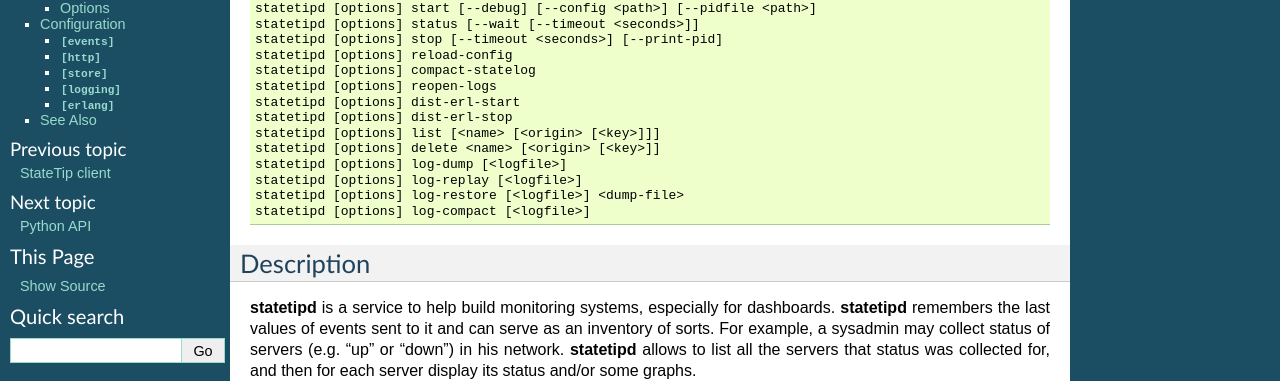
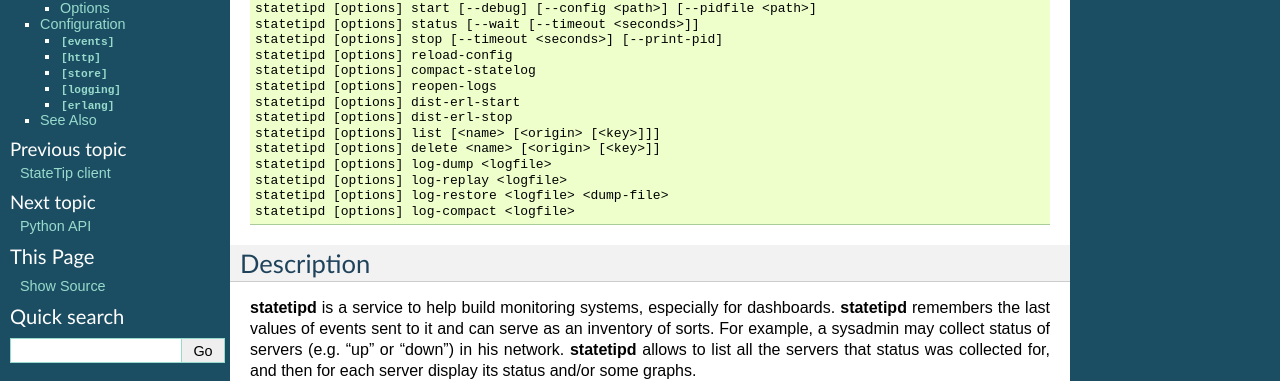
Before and after one commit to dozzie/statetip, a Sphinx documentation site: the page built from doc/manpages/daemon.rst, in a window 1280 px wide and 900 px high. Shown: the part 154-535 px from the top of the window. Built offline with Sphinx 7.4.7, drawn with Linux system fonts in a browser that asks for light colours; part of the change alters nothing that is shown; some of the changed text lies outside the part shown.

```diff
--- a/doc/manpages/daemon.rst
+++ b/doc/manpages/daemon.rst
@@ -17,10 +17,10 @@ Synopsis
     statetipd [options] dist-erl-stop
     statetipd [options] list [<name> [<origin> [<key>]]]
     statetipd [options] delete <name> [<origin> [<key>]]
-    statetipd [options] log-dump [<logfile>]
-    statetipd [options] log-replay [<logfile>]
-    statetipd [options] log-restore [<logfile>] <dump-file>
-    statetipd [options] log-compact [<logfile>]
+    statetipd [options] log-dump <logfile>
+    statetipd [options] log-replay <logfile>
+    statetipd [options] log-restore <logfile> <dump-file>
+    statetipd [options] log-compact <logfile>
 
 Description
 ===========
@@ -123,32 +123,28 @@ option as the target daemon's address. Similarly, ``start`` uses
     ``null`` origin is encoded as an empty string, so the command is
     ``statetipd delete <name> "" [<key>]``.
 
-.. describe:: statetipd log-dump [<logfile>]
+.. describe:: statetipd log-dump <logfile>
 
     Print the content of a state log file to *STDOUT* as a sequence of JSON
     objects, one per line. A log file can be restored from such a dump with
     ``statetipd log-restore`` command.
 
-    **TODO**: use ``--config``
+    **TODO**: options for read block size, retries count
 
-.. describe:: statetipd log-replay [<logfile>]
+.. describe:: statetipd log-replay <logfile>
 
     Replay a state log file and print the end result to *STDOUT* as a sequence
     of JSON objects, one per line. This command is similar to ``statetipd
     log-dump``, except it only prints the most recent values.
 
-    **TODO**: use ``--config``
-
     **TODO**: options for read block size, retries count
 
-.. describe:: statetipd log-restore [<logfile>] <dump-file>
+.. describe:: statetipd log-restore <logfile> <dump-file>
 
     Create a state log file from a dump that was created with ``statetipd
     log-dump`` or ``statetipd log-replay``.
 
-    **TODO**: use ``--config``
-
-.. describe:: statetipd log-compact [<logfile>]
+.. describe:: statetipd log-compact <logfile>
 
     Compact the specified state log file. Similar in effect to ``statetipd
     log-replay`` followed by ``statetipd log-restore``.
@@ -156,7 +152,7 @@ option as the target daemon's address. Similarly, ``start`` uses
     This command is executed in the calling process, not in the daemon
     instance, unlike similar command ``statetipd compact-statelog``.
 
-    **TODO**: use ``--config``
+    **TODO**: options for read block size, retries count
 
 Options
 -------
```
Also changed, not shown: 1 other file.
